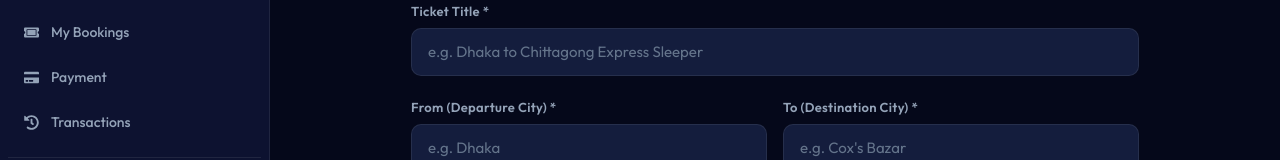
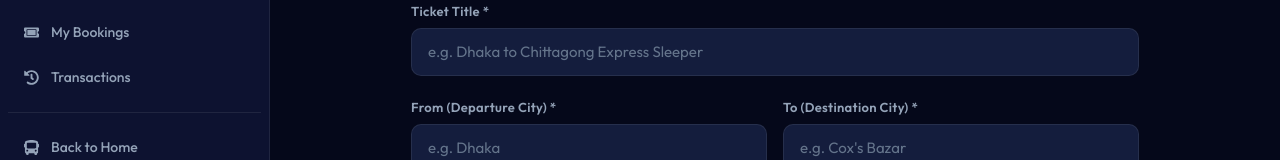
Before and after one commit to Galib-272/Assignment-10_client_side, a Next.js app: page /dashboard/add-ticket in a window 1280 px wide. Shown: the part 233-393 px from the top of the page. Built offline with nearby package versions, Linux system fonts and the light colour scheme; no server answers; sample sign-in values are in the browser's storage.

Commit message:
Remove Payment option from user panel sidebar

```diff
--- a/src/app/dashboard/layout.js
+++ b/src/app/dashboard/layout.js
@@ -13,7 +13,6 @@ import { signOut } from "next-auth/react";
 const userLinks = [
   { href: "/dashboard/profile", icon: <FaUser size={15} />, label: "My Profile" },
   { href: "/dashboard/my-bookings", icon: <FaTicketAlt size={15} />, label: "My Bookings" },
-  { href: "/dashboard/payment", icon: <FaCreditCard size={15} />, label: "Payment" },
   { href: "/dashboard/transactions", icon: <FaHistory size={15} />, label: "Transactions" },
 ];
 
```
